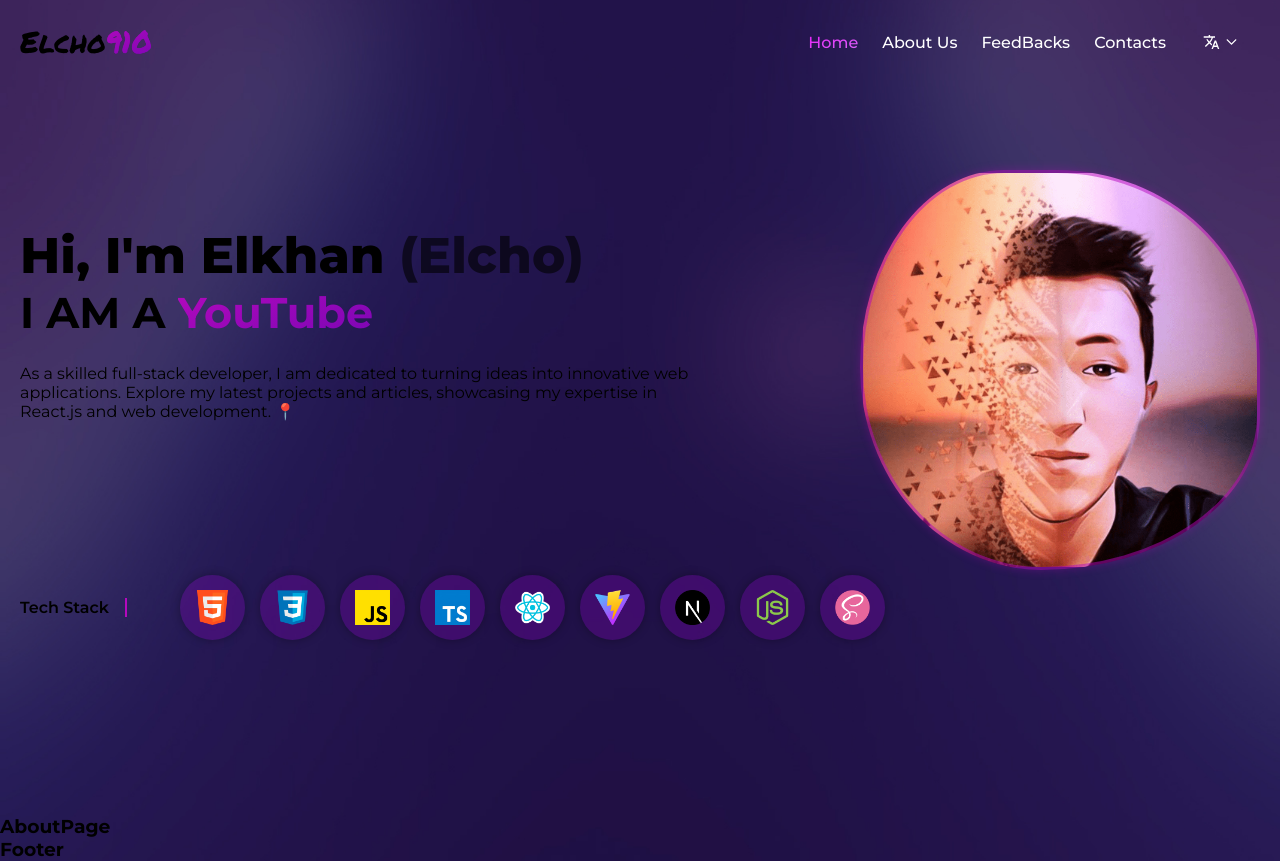
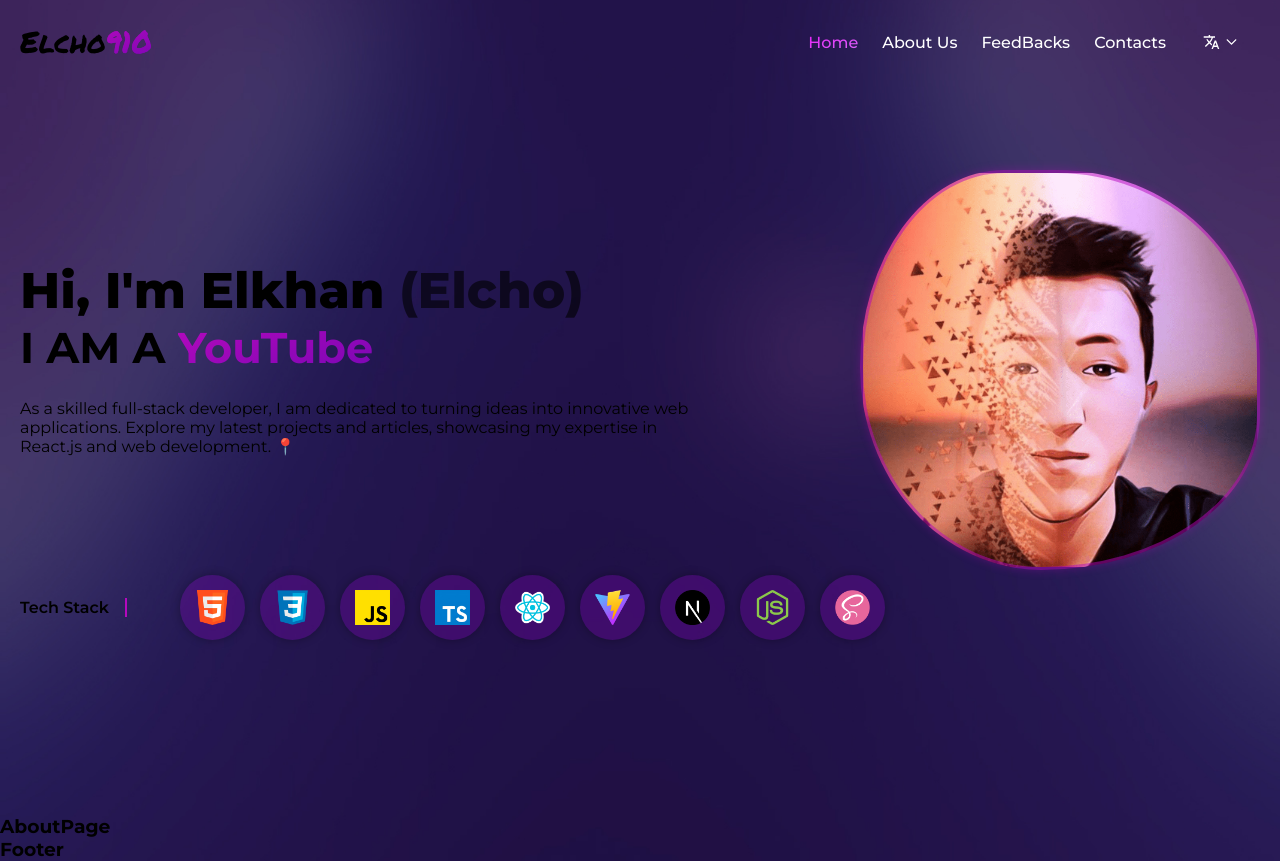
Before and after one commit to Elkhan2003/Portfolio-V1, a Next.js app: page / in a window 1280 px wide. Built offline with nearby package versions, Linux system fonts and the light colour scheme.

Commit message:
Update Style.module.scss

```diff
--- a/src/components/pages/Style.module.scss
+++ b/src/components/pages/Style.module.scss
@@ -26,10 +26,8 @@
 
 			.left {
 				overflow: hidden;
-				margin-bottom: 70px;
 				display: flex;
 				flex-direction: column;
-				//width: 100%;
 
 				@media (max-width: 1150px) {
 					margin-bottom: 25px;
```
